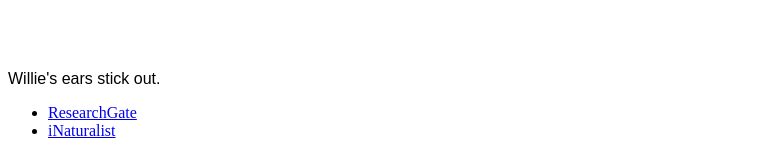
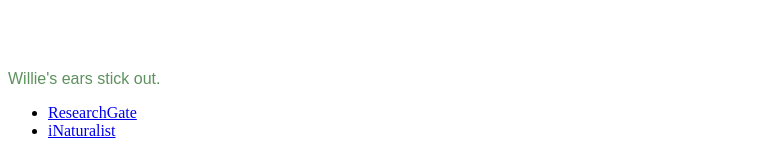
Before and after one commit to akt2/Profile, a plain HTML site: page index.html in a window 1280 px wide. Shown: the part 1100-1253 px from the top of the page, without its empty margins (0-783 px from the left). Drawn offline with Linux system fonts and the light colour scheme.

Commit message:
fixed color of paragraph font

```diff
--- a/Assets/styles.css
+++ b/Assets/styles.css
@@ -1,4 +1,4 @@
 h1 {
     color: slategrey;
 }
-p{margin-top: 10%;color: 558D55;font-family: Arial, Helvetica, sans-serif;}
+p{margin-top: 10%;color:rgb(93, 145, 93);font-family: Arial, Helvetica, sans-serif;}
```
